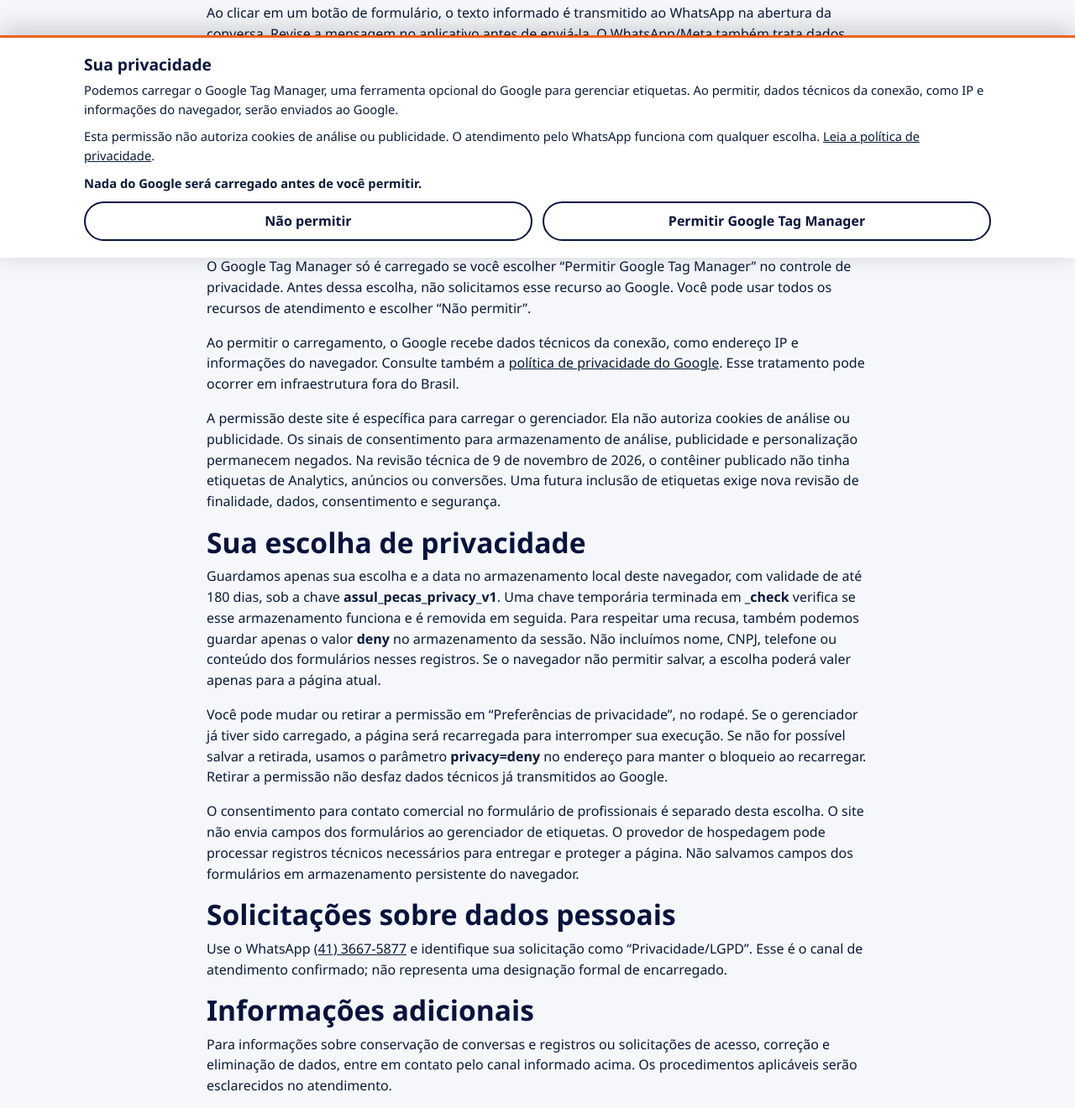
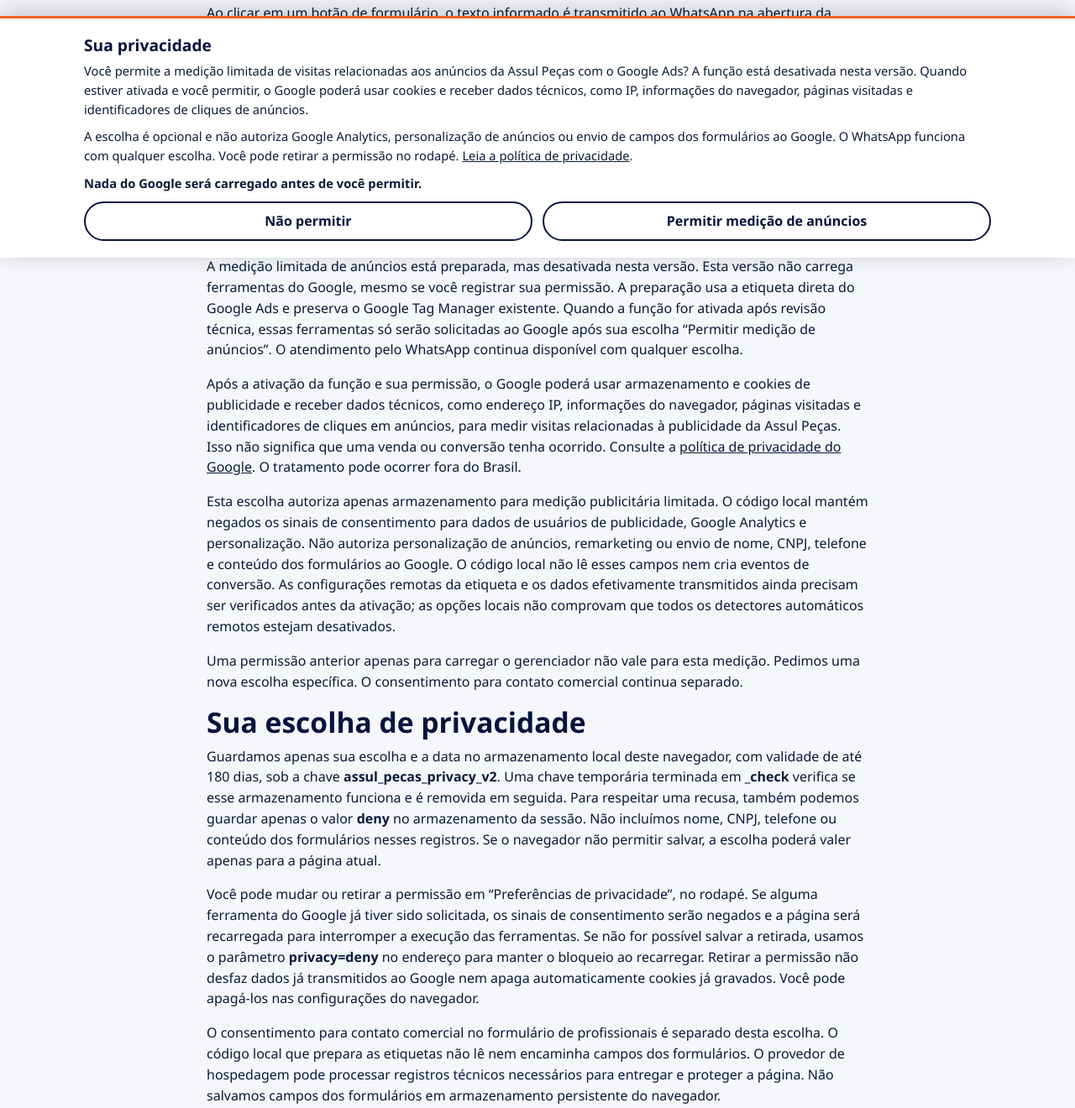
Before and after one commit to arturojaa96-ship-it/Assul-Site, a website: page public/privacidade.html in a window 1280 px wide. Shown: the part 493-1813 px from the top of the page at 84% size. Drawn offline with Linux system fonts and the light colour scheme.

Commit message:
Preparar consentimiento V2 para Ads en peças

```diff
--- a/public/privacidade.html
+++ b/public/privacidade.html
@@ -36,14 +36,15 @@
     <p>Ao clicar em um botão de formulário, o texto informado é transmitido ao WhatsApp na abertura da conversa. Revise a mensagem no aplicativo antes de enviá-la. O WhatsApp/Meta também trata dados conforme seus próprios termos e política. Não informe dados sensíveis ou documentos pessoais nestes formulários.</p>
     <h2>Finalidade</h2>
     <p>Os dados que você optar por encaminhar servem para responder à consulta de peças ou ao contato comercial solicitado. Informações adicionais de pedido, pagamento, entrega, garantia e conservação de registros devem ser esclarecidas diretamente com a Assul durante o atendimento.</p>
-    <h2>Medição e hospedagem</h2>
-    <p>O Google Tag Manager só é carregado se você escolher “Permitir Google Tag Manager” no controle de privacidade. Antes dessa escolha, não solicitamos esse recurso ao Google. Você pode usar todos os recursos de atendimento e escolher “Não permitir”.</p>
-    <p>Ao permitir o carregamento, o Google recebe dados técnicos da conexão, como endereço IP e informações do navegador. Consulte também a <a href="https://policies.google.com/privacy" rel="noreferrer">política de privacidade do Google</a>. Esse tratamento pode ocorrer em infraestrutura fora do Brasil.</p>
-    <p>A permissão deste site é específica para carregar o gerenciador. Ela não autoriza cookies de análise ou publicidade. Os sinais de consentimento para armazenamento de análise, publicidade e personalização permanecem negados. Na revisão técnica de 9 de novembro de 2026, o contêiner publicado não tinha etiquetas de Analytics, anúncios ou conversões. Uma futura inclusão de etiquetas exige nova revisão de finalidade, dados, consentimento e segurança.</p>
+    <h2>Medição de anúncios e hospedagem</h2>
+    <p>A medição limitada de anúncios está preparada, mas desativada nesta versão. Esta versão não carrega ferramentas do Google, mesmo se você registrar sua permissão. A preparação usa a etiqueta direta do Google Ads e preserva o Google Tag Manager existente. Quando a função for ativada após revisão técnica, essas ferramentas só serão solicitadas ao Google após sua escolha “Permitir medição de anúncios”. O atendimento pelo WhatsApp continua disponível com qualquer escolha.</p>
+    <p>Após a ativação da função e sua permissão, o Google poderá usar armazenamento e cookies de publicidade e receber dados técnicos, como endereço IP, informações do navegador, páginas visitadas e identificadores de cliques em anúncios, para medir visitas relacionadas à publicidade da Assul Peças. Isso não significa que uma venda ou conversão tenha ocorrido. Consulte a <a href="https://policies.google.com/privacy" rel="noreferrer">política de privacidade do Google</a>. O tratamento pode ocorrer fora do Brasil.</p>
+    <p>Esta escolha autoriza apenas armazenamento para medição publicitária limitada. O código local mantém negados os sinais de consentimento para dados de usuários de publicidade, Google Analytics e personalização. Não autoriza personalização de anúncios, remarketing ou envio de nome, CNPJ, telefone e conteúdo dos formulários ao Google. O código local não lê esses campos nem cria eventos de conversão. As configurações remotas da etiqueta e os dados efetivamente transmitidos ainda precisam ser verificados antes da ativação; as opções locais não comprovam que todos os detectores automáticos remotos estejam desativados.</p>
+    <p>Uma permissão anterior apenas para carregar o gerenciador não vale para esta medição. Pedimos uma nova escolha específica. O consentimento para contato comercial continua separado.</p>
     <h2>Sua escolha de privacidade</h2>
-    <p>Guardamos apenas sua escolha e a data no armazenamento local deste navegador, com validade de até 180 dias, sob a chave <strong>assul_pecas_privacy_v1</strong>. Uma chave temporária terminada em <strong>_check</strong> verifica se esse armazenamento funciona e é removida em seguida. Para respeitar uma recusa, também podemos guardar apenas o valor <strong>deny</strong> no armazenamento da sessão. Não incluímos nome, CNPJ, telefone ou conteúdo dos formulários nesses registros. Se o navegador não permitir salvar, a escolha poderá valer apenas para a página atual.</p>
-    <p>Você pode mudar ou retirar a permissão em “Preferências de privacidade”, no rodapé. Se o gerenciador já tiver sido carregado, a página será recarregada para interromper sua execução. Se não for possível salvar a retirada, usamos o parâmetro <strong>privacy=deny</strong> no endereço para manter o bloqueio ao recarregar. Retirar a permissão não desfaz dados técnicos já transmitidos ao Google.</p>
-    <p>O consentimento para contato comercial no formulário de profissionais é separado desta escolha. O site não envia campos dos formulários ao gerenciador de etiquetas. O provedor de hospedagem pode processar registros técnicos necessários para entregar e proteger a página. Não salvamos campos dos formulários em armazenamento persistente do navegador.</p>
+    <p>Guardamos apenas sua escolha e a data no armazenamento local deste navegador, com validade de até 180 dias, sob a chave <strong>assul_pecas_privacy_v2</strong>. Uma chave temporária terminada em <strong>_check</strong> verifica se esse armazenamento funciona e é removida em seguida. Para respeitar uma recusa, também podemos guardar apenas o valor <strong>deny</strong> no armazenamento da sessão. Não incluímos nome, CNPJ, telefone ou conteúdo dos formulários nesses registros. Se o navegador não permitir salvar, a escolha poderá valer apenas para a página atual.</p>
+    <p>Você pode mudar ou retirar a permissão em “Preferências de privacidade”, no rodapé. Se alguma ferramenta do Google já tiver sido solicitada, os sinais de consentimento serão negados e a página será recarregada para interromper a execução das ferramentas. Se não for possível salvar a retirada, usamos o parâmetro <strong>privacy=deny</strong> no endereço para manter o bloqueio ao recarregar. Retirar a permissão não desfaz dados já transmitidos ao Google nem apaga automaticamente cookies já gravados. Você pode apagá-los nas configurações do navegador.</p>
+    <p>O consentimento para contato comercial no formulário de profissionais é separado desta escolha. O código local que prepara as etiquetas não lê nem encaminha campos dos formulários. O provedor de hospedagem pode processar registros técnicos necessários para entregar e proteger a página. Não salvamos campos dos formulários em armazenamento persistente do navegador.</p>
     <h2>Solicitações sobre dados pessoais</h2>
     <p>Use o WhatsApp <a href="https://wa.me/554136675877?text=Privacidade%2FLGPD">(41) 3667-5877</a> e identifique sua solicitação como “Privacidade/LGPD”. Esse é o canal de atendimento confirmado; não representa uma designação formal de encarregado.</p>
     <h2>Informações adicionais</h2>
@@ -60,12 +61,12 @@
 <section id="privacy-panel" class="privacy-panel" role="region" aria-labelledby="privacy-title" hidden>
   <div class="privacy-content">
     <h2 id="privacy-title">Sua privacidade</h2>
-    <p>Podemos carregar o Google Tag Manager, uma ferramenta opcional do Google para gerenciar etiquetas. Ao permitir, dados técnicos da conexão, como IP e informações do navegador, serão enviados ao Google.</p>
-    <p>Esta permissão não autoriza cookies de análise ou publicidade. O atendimento pelo WhatsApp funciona com qualquer escolha. <a href="privacidade.html">Leia a política de privacidade</a>.</p>
+    <p>Você permite a medição limitada de visitas relacionadas aos anúncios da Assul Peças com o Google Ads? A função está desativada nesta versão. Quando estiver ativada e você permitir, o Google poderá usar cookies e receber dados técnicos, como IP, informações do navegador, páginas visitadas e identificadores de cliques de anúncios.</p>
+    <p>A escolha é opcional e não autoriza Google Analytics, personalização de anúncios ou envio de campos dos formulários ao Google. O WhatsApp funciona com qualquer escolha. Você pode retirar a permissão no rodapé. <a href="privacidade.html">Leia a política de privacidade</a>.</p>
     <p id="privacy-status" class="privacy-status" role="status" aria-live="polite"></p>
     <div class="privacy-actions">
       <button id="privacy-reject" class="btn privacy-choice" type="button">Não permitir</button>
-      <button id="privacy-accept" class="btn privacy-choice" type="button">Permitir Google Tag Manager</button>
+      <button id="privacy-accept" class="btn privacy-choice" type="button">Permitir medição de anúncios</button>
       <button id="privacy-cancel" class="privacy-cancel" type="button" hidden>Cancelar</button>
     </div>
   </div>
```
Also changed, not shown: public/index.html (+3 -3 lines).
